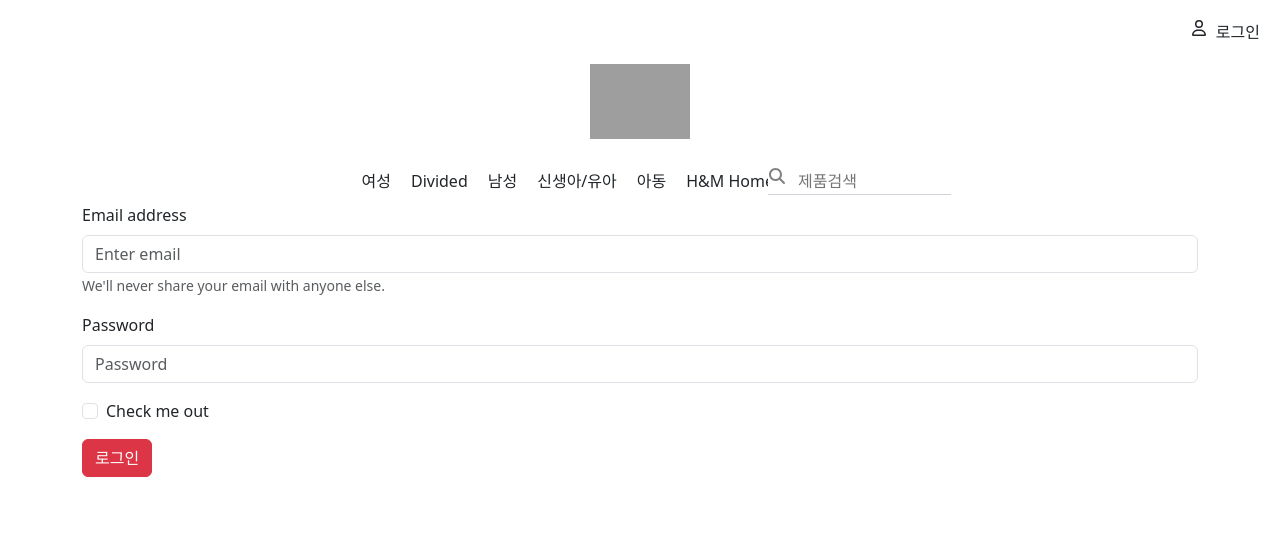
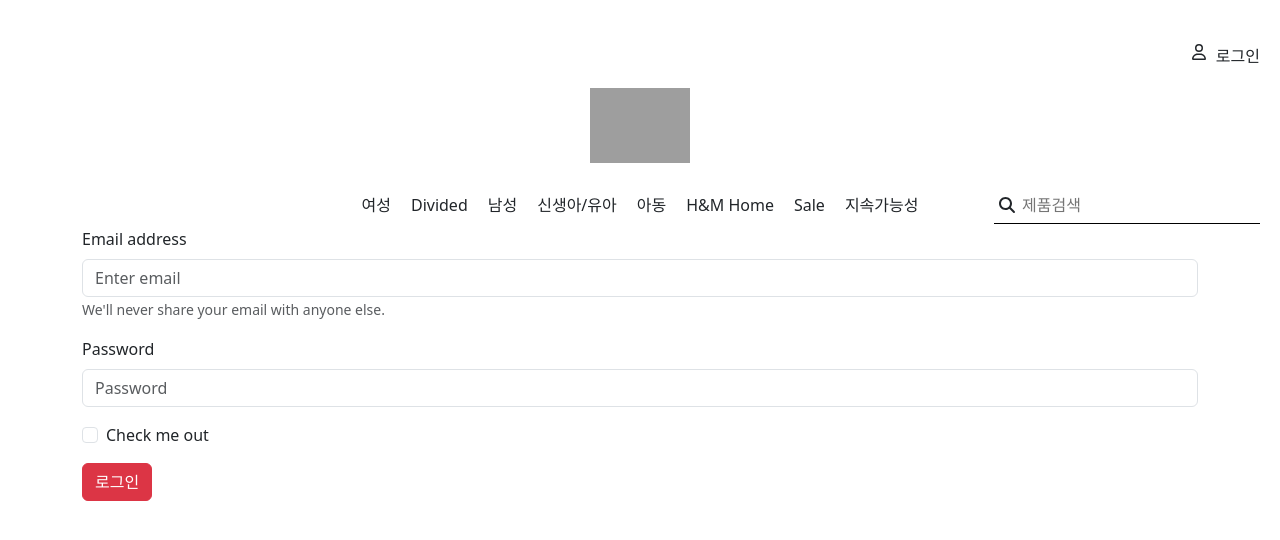
Before and after one commit to mgsonnny/react-hnm-app, a React (Create React App) app: page /login in a window 1280 px wide. Shown: the top 540 px of the page. Built offline with nearby package versions, Linux system fonts and the light colour scheme; grey boxes are pictures that could not be loaded.

Commit message:
sixth-commit

```diff
--- a/src/App.css
+++ b/src/App.css
@@ -35,40 +35,33 @@
 }
 
 .search-area {
-  /* margin-left: auto; */
-  position: absolute; /* 아이콘을 절대 위치로 설정합니다. */
-  right: 250px;
-  /* position: relative;
-  justify-content: center;
-  display: flex;
-  align-items: center; */
+  border-bottom: 1px solid black;
+  position: absolute;
+  right: 20px;
+  padding: 5px;
 }
 
 
-.input-box {
-  border: none; /* 기본 테두리를 제거합니다. */
-  border-bottom: 1px solid #ced4da; /* 밑줄 테두리를 추가합니다. */
-  padding: 1px; /* 내부 여백을 추가하여 텍스트와 입력 상자의 경계를 정의합니다. */
-  padding-left: 30px;
-  width: 70%; /* 부모 요소의 100% 폭을 사용하도록 설정합니다. */
-  font-size: 1rem; /* 텍스트 크기를 설정합니다. */
-  outline: none; /* 포커스된 상태에서의 테두리를 제거합니다. */
-
+.search-area input {
+  border:none;
+  margin-left:5px;
 }
 
-/* 포커스된 상태에서의 밑줄 색상을 변경할 수 있습니다. */
-.input-box:focus {
-  border-bottom-color: blue; /* 포
-  커스된 상태에서의 밑줄 색상을 파란색으로 변경합니다. */
+.search-area input:focus {
+  outline:none;
+  border-bottom-color: blue;
 }
+
 
 .search-icon{
   position: absolute; /* 아이콘을 절대 위치로 설정합니다. */
   left: 1px; /* 아이콘의 위치를 조정합니다. */
   color: gray; /* 아이콘 색상을 지정합니다. */
 }
+
 .product-card:hover {
   transform: scale(1.1);
+  z-index: 1;
 }
 
 .product-img{
@@ -104,3 +97,77 @@
   margin: 10px;
   text-align: center;
 }
+
+.sidebar{
+  width:300px;
+  height:100%;
+  background: #222;
+  position: fixed;
+  top:0;
+  left: -300px;
+  z-index: 1;
+  transition: all .35S;
+}
+input:checked + laber + div{
+  left:0;
+}
+
+.burger-menu{
+  margin-left: 20px;
+}
+
+.hide{
+  visibility:hidden
+}
+
+@media screen and (max-width: 63rem) {
+  .hide {
+    visibility:visible;
+  }
+  .menu-list {
+    display: none;
+  }
+  .search-area{
+    display: none;
+  }
+}
+
+.side-menu {
+  height: 100%;
+  width: 250px;
+  position: fixed;
+  z-index: 1;
+  top: 0;
+  left: 0;
+  background-color: burlywood;
+  overflow-x: hidden;
+  transition: 0.5s;
+  padding-top: 60px;
+  z-index:2
+}
+.side-menu-list button {
+  margin: 5px;
+  border: none;
+  background: none;
+  width: 120px;
+}
+.side-menu .closebtn {
+  position: absolute;
+  top: 0;
+  right: 25px;
+  font-size: 36px;
+  margin-left: 50px;
+  border: none;
+  background: none;
+}
+
+.side-menu-list {
+  display: flex;
+  flex-direction: column;
+  align-items: center;
+}
+
+.side-menu-list button:hover {
+  background-color: beige;
+  border-radius: 3px;
+}
--- a/src/App.js
+++ b/src/App.js
@@ -1,3 +1,4 @@
+/* eslint-disable */
 import logo from './logo.svg';
 import './App.css';
 import 'bootstrap/dist/css/bootstrap.min.css';
@@ -28,11 +29,12 @@
   },[authenticate])
   return (
     <div>
-      <Navbar />
+      <Navbar authenticate={authenticate} setAuthenticate={setAuthenticate}/>
       <Routes>
         <Route path="/" element={<ProductAll/>} />
-        <Route path="/login" element={<Login setAuthenticate={setAuthenticate}/>} />
-        <Route path="/product/:id" element={<PrivateRoute authenticate={authenticate}/>} />
+        <Route path="/login" element={<Login authenticate={authenticate} setAuthenticate={setAuthenticate}/>} />
+        {/* <Route path="/product/:id" element={<PrivateRoute authenticate={authenticate}/>} /> */}
+        <Route path="/product/:id" element={<PrivateRoute authenticate={authenticate} setAuthenticate={setAuthenticate} />} />
       </Routes>
     </div>
 
--- a/src/component/Navbar.js
+++ b/src/component/Navbar.js
@@ -3,37 +3,104 @@
 import { faUser } from '@fortawesome/free-regular-svg-icons'
 import { faSearch } from '@fortawesome/free-solid-svg-icons';
 import { useNavigate } from 'react-router-dom';
+import { faBars } from "@fortawesome/free-solid-svg-icons";
+import { useState } from 'react';
 
-const Navbar = () => {
+const Navbar = ({authenticate,setAuthenticate}) => {
     const menuList = ["여성", "Divided", "남성", "신생아/유아", "아동", "H&M Home", "Sale", "지속가능성"];
+    let [width, setWidth] = useState(0);
     const navigate = useNavigate()
-    const goToLogin=()=>{
-        navigate("/login")
-    }
+    // const goToLogin=()=>{
+    //     if (authenticate) {
+    //         // 로그아웃 상태일 때, 로그인 페이지로 이동
+    //         navigate("/login");
+    //     } else {
+    //         // 로그인 상태일 때, 로그아웃 처리 및 홈 페이지로 이동
+    //         // setAuthenticate(!authenticate);
+    //         navigate("/");
+    //     }
+    // }
+
+    const goToLogin = () => {
+        if (authenticate === false) {
+          setAuthenticate(true); // 로그인 상태로 변경
+          navigate("/login"); // 홈페이지로 이동
+        } else {
+          setAuthenticate(false); // 로그아웃 상태로 변경
+          navigate("/");
+        }
+      };
+
     const goToMain=()=>{
         navigate("/")
+    }
+    const search = (event) => {
+        if(event.key === "Enter"){
+            // console.log("Enter key")
+            //입력한 검색어를 읽어와서
+            let keyword = event.target.value
+            // console.log(keyword)
+            //url을 바꿔준다
+            navigate(`/?q=${keyword}`)
+        }
+
     }
   return (
     <div>
       <div>
-        <div className="login-button" onClick={goToLogin}>
+        {/* <div className="login-button" onClick={goToLogin}>
             <FontAwesomeIcon icon={faUser} />
             <div className='login'>로그인</div>
+        </div> */}
+        <div className="side-menu" style={{ width: width }}>
+        <button className="closebtn" onClick={() => setWidth(0)}>
+          &times;
+        </button>
+        <div className="side-menu-list" id="menu-list">
+          {menuList.map((menu, index) => (
+            <button key={index}>{menu}</button>
+          ))}
+        </div>
+      </div>
+
+        <div className="nav-header">
+        <div className="burger-menu hide">
+          <FontAwesomeIcon icon={faBars} onClick={() => setWidth(250)} />
+        </div>
+        </div>
+
+        <div>
+            <div className="login-button" onClick={()=>goToLogin()}>
+                    <FontAwesomeIcon icon={faUser} />
+                    <div className='login'>{authenticate ? '로그아웃' : '로그인'}</div>
+            </div>
+        {/* {authenticate? (
+          <div className="login-button" onClick={goToLogin}>
+            <FontAwesomeIcon icon={faUser} />
+            <div className='login'>로그아웃</div>
+          </div>
+        ) : (
+          <div className="login-button" onClick={goToLogin}>
+            <FontAwesomeIcon icon={faUser} />
+            <div className='login'>로그인</div>
+          </div>
+        )} */}
         </div>
 
       </div>
       <div className='nav-section' onClick={goToMain}>
         <img
             width = {100}
-            src='https://upload.wikimedia.org/wikipedia/commons/5/53/H%26M-Logo.svg' />
+            src='https://upload.wikimedia.org/wikipedia/commons/5/53/H%26M-Logo.svg' alt="Logo"/>
       </div>
       <div className='menu-area'>
             <ul className='menu-list'>
                 {menuList.map(menu=><li>{menu}</li>)}
             </ul>
             <div className='search-area'>
-                <FontAwesomeIcon className="search-icon" icon={faSearch} />
-                <input className="input-box" type='text' placeholder='제품검색'/>
+                <FontAwesomeIcon icon={faSearch} />
+                <input type='text' placeholder='제품검색' onKeyPress={(event) => search(event)} />
+                {/* placeholder='제품검색' className="input-box" className="search-icon" */}
             </div>
       </div>
     </div>
--- a/src/page/ProductAll.js
+++ b/src/page/ProductAll.js
@@ -1,24 +1,31 @@
 import React, { useEffect, useState } from 'react'
 import ProductCard from '../component/ProductCard';
 import { Container, Row, Col } from 'react-bootstrap';
+import { useSearchParams } from 'react-router-dom';
+
 
 const ProductAll = () => {
 
     const [productList, setProductList] = useState([]);
+    const [query, setQuery] = useSearchParams();
 
     const getProducts = async()=>{
-        let url = 'https://my-json-server.typicode.com/mgsonnny/react-hnm-app/products'
+        let searchQuery=query.get('q') || "";
+        console.log("쿼리값?", searchQuery);
+        let url = `https://my-json-server.typicode.com/mgsonnny/react-hnm-app/products?q=${searchQuery}`
+        // let url = `http://localhost:5000/products?q=${searchQuery}`
         let response = await fetch(url)
         let data = await response.json()
-        console.log("data:", data)
+        // console.log("data:", data)
         setProductList(data);
     }
     useEffect(()=>{
         getProducts()
-    },[])
+    },[query])
   return (
     <div>
         <Container>
+
             <Row >
                 {productList.map(menu=>(
                     <Col className='product-card' lg={3}><ProductCard item={menu}/></Col>
--- a/src/page/ProductDetail.js
+++ b/src/page/ProductDetail.js
@@ -11,6 +11,7 @@
     const[product, setProduct] = useState(null);
     const getProductDetail=async()=>{
         let url = `https://my-json-server.typicode.com/mgsonnny/react-hnm-app/products/${id}`
+        // let url = `http://localhost:5000/products/${id}`
         let response = await fetch(url)
         let data = await response.json()
         console.log("data", data)
@@ -24,7 +25,7 @@
         <Container>
             <Row>
                 <Col className='product-img'>
-                    <img src={product?.img}/>
+                    <img src={product?.img} alt="Product img"/>
                 </Col>
                 <Col>
                     <div className='product-detail-title'>
```
